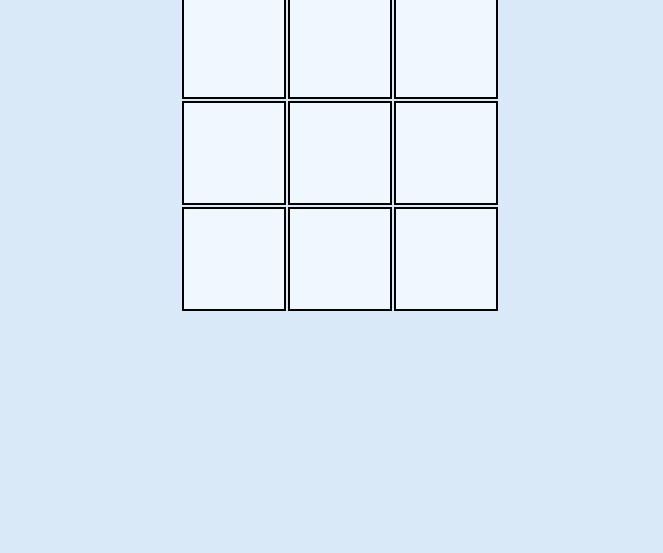
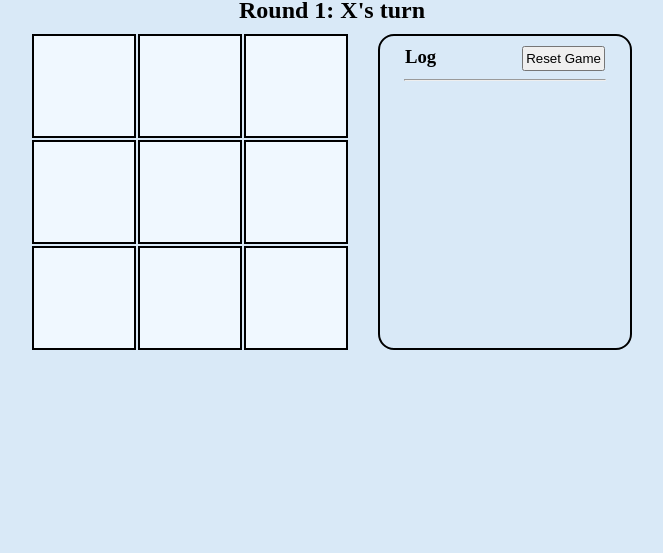
Before and after one commit to samuelpeoples/tic_tac_toe, a plain HTML site: page index.html in a window 1280 px wide. Shown: the part 255-808 px from the top of the page, without its empty margins (308-971 px from the left). Drawn offline with Linux system fonts and the light colour scheme.

Commit message:
Refactored board generation for simplicity, added win condition, added generating log of moves and turn tracker ui

```diff
--- a/index.html
+++ b/index.html
@@ -8,6 +8,25 @@
 		<title>Document</title>
 	</head>
 	<body>
-		<div id="board"></div>
+		<h1 id="title" class="game-text">Plip-Plop-Ploop</h1>
+		<h2 id="roundTracker" class="game-text">Round 1</h2>
+		<div class="grid">
+			<main>
+				<div id="board">
+					<div class="row"></div>
+					<div class="row"></div>
+					<div class="row"></div>
+				</div>
+			</main>
+			<article class="log-container">
+				<div class="log-top">
+					<h3 class="game-text">Log</h3>
+
+					<button id="new-game" type="button">New Game</button>
+				</div>
+				<hr />
+				<div id="log"></div>
+			</article>
+		</div>
 	</body>
 </html>
--- a/script.js
+++ b/script.js
@@ -2,67 +2,119 @@ function gameMaster() {
 	let playerOne;
 	let playerTwo;
 	let currentPlayer = playerOne;
+	let roundNum = 1;
+	let gameWon = false;
+	const log = document.getElementById("log");
+	const roundTracker = document.getElementById("roundTracker");
 
-	let roundNum = 0;
 	const setPlayer = function (player) {
 		if (playerOne !== undefined && playerTwo !== undefined) return;
 
 		if (playerOne === undefined) {
 			playerOne = player;
-			console.log(`Player one is ${player.name}`);
+			// console.log(`Player one is ${player.name}`);
 		} else {
 			playerTwo = player;
-			console.log(`Player two is ${player.name}`);
+			// console.log(`Player two is ${player.name}`);
 		}
 		currentPlayer = playerOne;
 	};
 	const getCurrentPlayer = () => currentPlayer;
-	const roundOver = function () {
-		roundNum++;
-		currentPlayer = currentPlayer === playerOne ? playerTwo : playerOne;
-		console.log(`Current player is ${currentPlayer.name}`);
-		winCondition(board.board, currentPlayer)
+	const hasGameWon = () => gameWon;
+	const newGame = () => {
+		roundNum = 1;
+		gameWon = false;
+		gameBoard.resetBoard();
+		log.innerHTML = "";
+		roundTracker.textContent = `Round ${roundNum}: ${currentPlayer.name}'s turn`;
 	};
 
-	return { setPlayer, getCurrentPlayer, roundOver };
+	const roundOver = function (colPos, rowPos) {
+		const logText = document.createElement("p");
+		gameWon = winCondition(gameBoard.boardGrid, currentPlayer);
+		roundNum++;
+
+		if (gameWon) {
+			// console.log(`${currentPlayer.name} won the Game!`);
+			logText.textContent = `${currentPlayer.name} won the Game!`;
+		} else if (roundNum === 9) {
+			// console.log(`Draw, out of Moves!`);
+			logText.textContent = `Draw, out of Moves!`;
+		} else {
+			currentPlayer = currentPlayer === playerOne ? playerTwo : playerOne;
+			// console.log(`Current player is ${currentPlayer.name}`);
+			logText.textContent = `${currentPlayer.name} places at Col: ${colPos+1} Row: ${rowPos+1}`;
+		}
+
+		log.appendChild(logText);
+		logText.scrollIntoView();
+		if (gameWon) return;
+		roundTracker.textContent = `Round ${roundNum}: ${currentPlayer.name}'s turn`;
+	};
+	return { setPlayer, getCurrentPlayer, newGame, roundOver, hasGameWon };
 }
 
 function makeBoard() {
-	const boardGrid = [
-		["-", "-", "-"],
-		["-", "-", "-"],
-		["-", "-", "-"],
-	];
+	const boardGrid = ["", "", "", "", "", "", "", "", ""];
+	let index = 0;
+	const rows = document.getElementsByClassName("row");
 
-	for (let [index, element] of boardGrid.entries()) {
-		const boardContainer = document.getElementById("board");
-		let row = document.createElement("div");
-		row.className = "row";
-		boardContainer.appendChild(row);
-		console.log(index);
-		for (let [innerIndex, innerElement] of boardGrid[index].entries()) {
+	const resetBoard = () => {
+		index = 0;
+		for (let i = 0; i < boardGrid.length; i++) {
+			boardGrid[i] = "";
+		}
+		for (let row = 0; row < rows.length; row++) {
+			rows[row].innerHTML = "";
+			rows[row].id = "row" + row;
+
+			for (let col = 0; col < 3; col++) {
 				let square = document.createElement("div");
-			square.id = `tile_${index}${innerIndex}`;
+				square.id = `tile_${index}`;
 				square.className = "tile";
 				square.textContent = "";
-			row.appendChild(square);
-			console.log(innerIndex);
-
+				rows[row].appendChild(square);
+				const privateIndex = index;
+				index++;
 				square.addEventListener("click", function () {
-				let piece = gameManager.getCurrentPlayer().piece
-				boardGrid[index][innerIndex] = piece;
+					if (gameManager.hasGameWon() === true) return;
+					let piece = gameManager.getCurrentPlayer().piece;
+					boardGrid[privateIndex] = piece;
 					square.textContent = piece;
 					console.log(boardGrid);
-				gameManager.roundOver();
-				winCondition(board.board, gameManager.getCurrentPlayer())
+					gameManager.roundOver(row, col);
 				});
 			}
 		}
-	return { boardGrid };
+	};
+	resetBoard();
+	return { boardGrid, resetBoard };
 }
 
-function winCondition(board, player) {
-
+function winCondition(board) {
+	let gameWon = false;
+	const winConditions = [
+		[0, 1, 2],
+		[3, 4, 5],
+		[6, 7, 8],
+		[0, 3, 6],
+		[1, 4, 7],
+		[2, 5, 8],
+		[0, 4, 8],
+		[2, 4, 6],
+	];
+	for (let i = 0; i < winConditions.length; i++) {
+		const condition = winConditions[i];
+		const cellA = board[condition[0]];
+		const cellB = board[condition[1]];
+		const cellC = board[condition[2]];
+		if (cellA == "") continue;
+		if (cellA === cellB && cellB === cellC) {
+			gameWon = true;
+			break;
+		}
+	}
+	return gameWon;
 }
 
 function makePlayer(name, piece) {
@@ -72,28 +124,30 @@ function makePlayer(name, piece) {
 
 	const placePiece = function (posX, posY) {
 		let location = gameBoard.board[posX][posY];
-		console.log(`${playerName} places ${playerPiece} at ${posX},${posY}`);
+		// console.log(`${playerName} places ${playerPiece} at ${posX},${posY}`);
 	};
 
 	if (gameMaster.playerOne === null) gameMaster.playerOne = this;
 	else return { name, piece, placePiece };
 }
 
-// function initialise()
+function initialise() {
+	const player1 = makePlayer("X", "X");
+	gameManager.setPlayer(player1);
+
+	const player2 = makePlayer("O", "O");
+	gameManager.setPlayer(player2);
+
+	newGameButton.textContent = "Reset Game";
+	gameManager.newGame();
+}
+
 let gameBoard = makeBoard();
-	console.log(gameBoard);
+const gameManager = gameMaster();
 
-	const gameManager = gameMaster();
-	const joe = makePlayer("joe", "X");
-	const maggy = makePlayer("maggy", "O");
-	gameManager.setPlayer(joe);
-	gameManager.setPlayer(maggy);
+const newGameButton = document.getElementById("new-game");
+newGameButton.addEventListener("click", initialise);
 
-	console.log(`Current player is ${gameManager.getCurrentPlayer().name}`);
+initialise();
 
-	console.log({ joe });
-
-	console.log(`Current player is ${gameManager.getCurrentPlayer().name}`);
-
-//
-// initialise();
+// console.log(`Current player is ${gameManager.getCurrentPlayer().name}`);
--- a/style.css
+++ b/style.css
@@ -1,32 +1,59 @@
-html, body{
+html,
+body {
 	/* margin: 0;
     padding: 0; */
 	height: 100%;
 	width: 100%;
 	background-color: rgb(217, 233, 247);
-    /* box-sizing: content-box; */
-}
-
-body{
+	box-sizing: border-box;
     display: flex;
+    flex-direction: column;
 	align-items: center;
 	justify-content: center;
 }
 
-#board{
+.grid{
+    display: grid;
+    width: 600px;
+    grid-template-columns: 1.2fr 1fr;
+    gap: 30px;
+}
+
+.grid > *{
+	display: flex;
+	flex-direction: column;
+	align-items: center;
+}
+
+hr{
+    width: 200px;
+}
+
+.button-group{
+    gap: 20px
+}
+
+button{
+    height: 25px;
+    min-width: 50px;
+    padding: 2px;
+
+}
+
+#board {
 	position: relative;
 	display: flex;
 	flex-direction: column;
 	gap: 2px;
 }
 
-#board > div{
+#board > div {
 	display: inherit;
 	flex-direction: row;
 	gap: 2px;
 }
 
-.tile{
+.tile {
 	width: 100px;
 	height: 100px;
 	border: 2px solid black;
@@ -36,3 +63,38 @@ body{
 	font-size: 4rem;
 	cursor: pointer;
 }
+
+.game-text {
+	margin: 10px;
+}
+
+.game-text + .game-text {
+	margin-top: 0px;
+}
+
+.log-container{
+    border: 2px solid black;
+    border-radius: 1rem;
+}
+
+.log-top{
+    margin-top: 10px;
+    width: 200px;
+    display: flex;
+    justify-content: space-between;
+}
+
+.log-top > *{
+    margin: 0px;
+}
+
+#log{
+    max-height: 240px;
+    margin: 0px 10px;
+    font-size: small;
+    overflow: scroll;
+}
+
+#log > *{
+    margin: 8px;
+}
```
Lines whose indentation alone changed are shown as unchanged.
